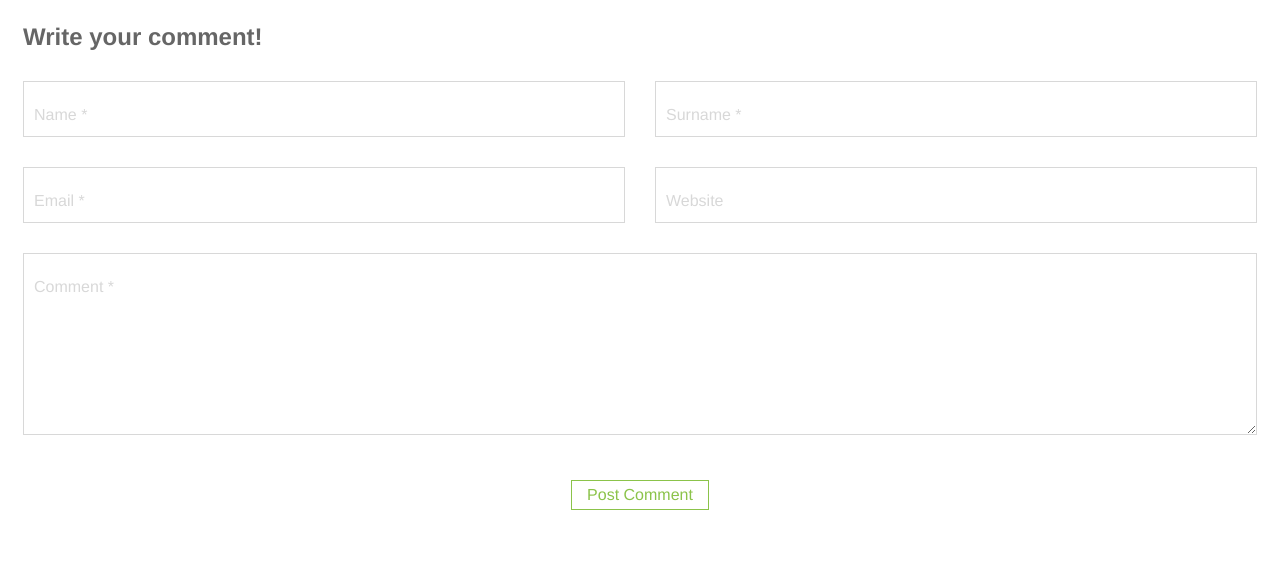
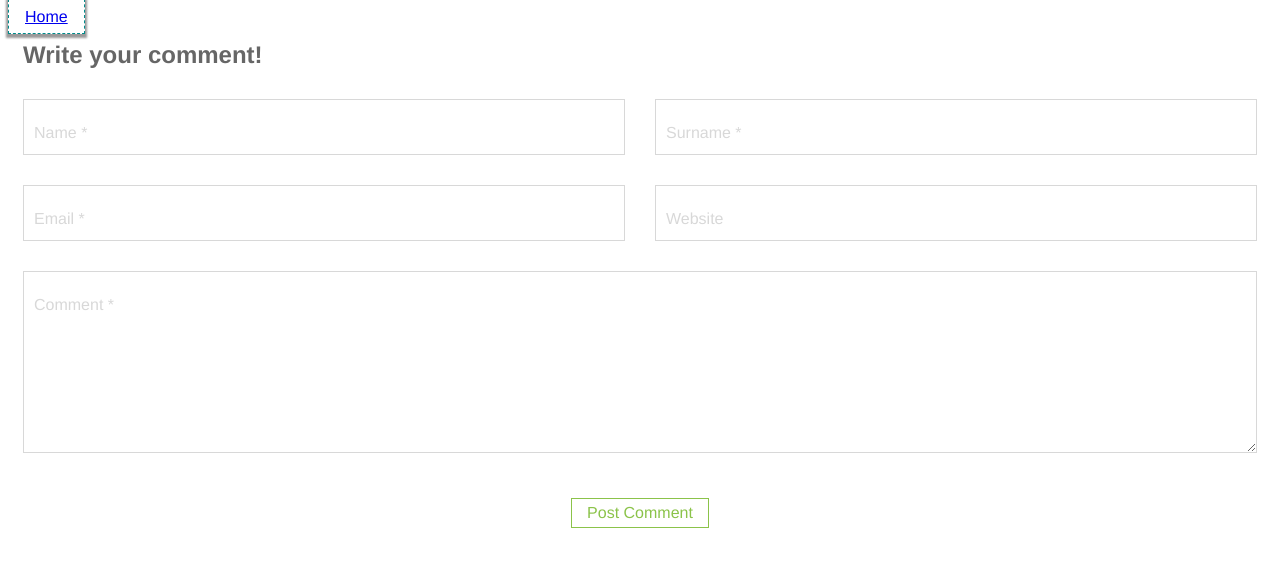
Before and after one commit to Chukeze/Form-U-Later, a plain HTML site: page assests/components/Contact_Us/contact.html in a window 1280 px wide. Drawn offline with Linux system fonts and the light colour scheme.

Commit message:
Fix visual cues

```diff
--- a/assests/components/Contact_Us/contact.css
+++ b/assests/components/Contact_Us/contact.css
@@ -297,3 +297,12 @@ input[type="text"]:focus, input[type="email"]:focus, input[type="url"]:focus, te
     background-color: rgba(139, 195, 74, 0.25);
     border: 1px solid #8BC34A;
 }
+
+.goHome{
+    border: 1px darkcyan dashed;
+    height: 50px;
+    width: max-content;
+    padding: .5rem 1rem;
+    background-color: transparent;
+    box-shadow: #9b9a9a 0 2px 2px 2px;
+}
--- a/assests/components/Contact_Us/contact.html
+++ b/assests/components/Contact_Us/contact.html
@@ -12,6 +12,7 @@
 <body>
 
     <section>
+        <a href="../../../index.html" class="goHome" target="_self" rel="noopener noreferrer">Home</a>
         <h1 class="comment-reply-title">Write your comment!</h1>
         <div class="wrapper">
             <form id="commentform" class="comment-form">
```
